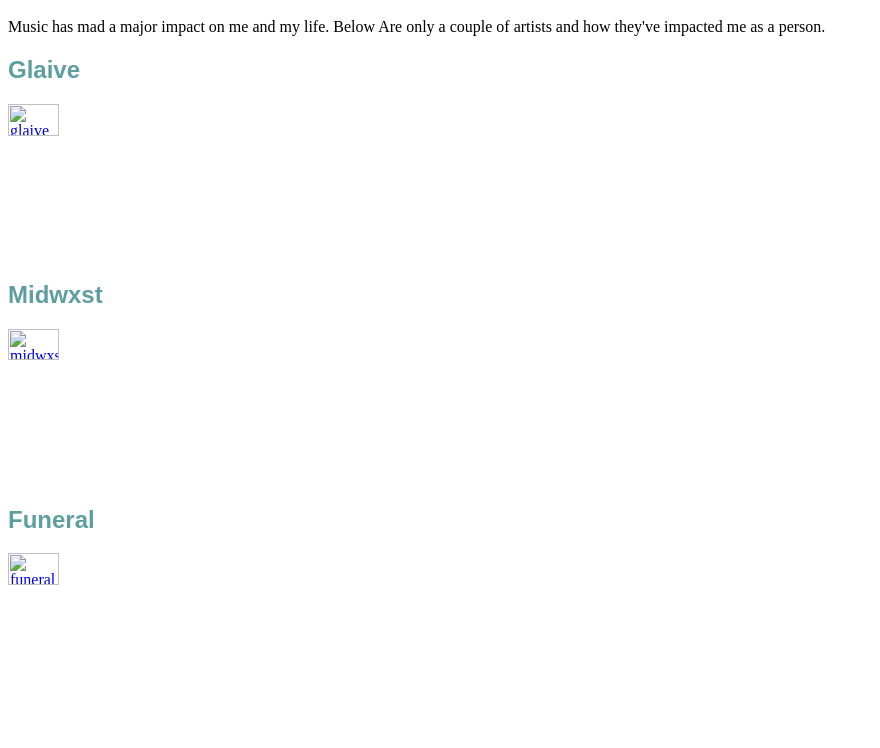
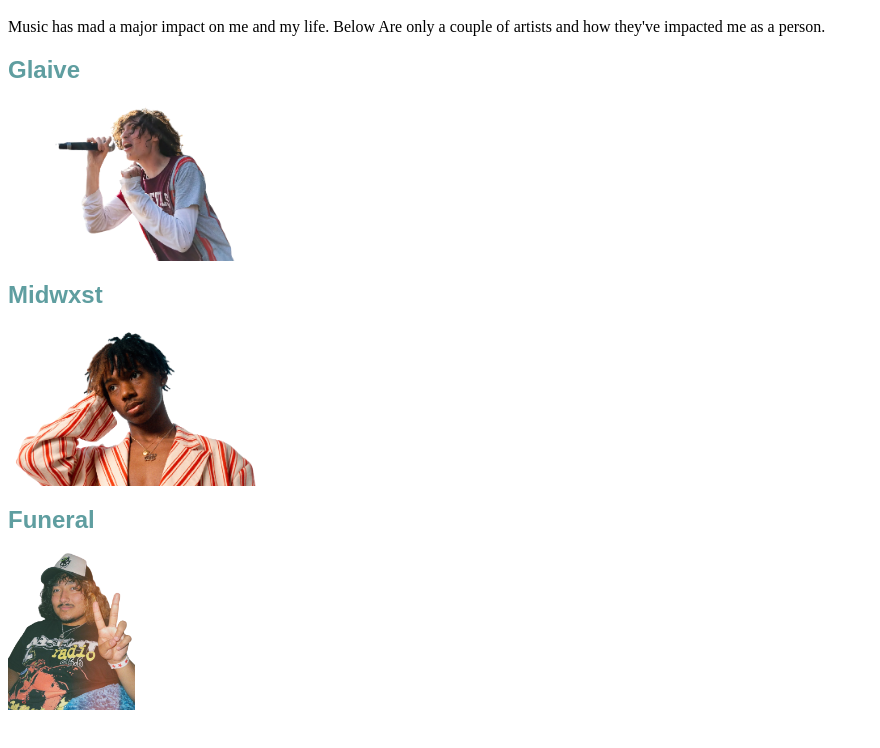
Before and after one commit to gonzasan001/elmusica, a plain HTML site: page index.html in a window 1280 px wide. Shown: the part 48-796 px from the top of the page, without its empty margins (0-880 px from the left). Drawn offline with Linux system fonts and the light colour scheme.

Commit message:
Update index.html

```diff
--- a/index.html
+++ b/index.html
@@ -7,13 +7,13 @@
  <p> Music has mad a major impact on me and my life. Below Are only a couple of artists and how they've impacted me as a person.
   <br>
   <h2>Glaive</h2>
-  <a href="glaive!.jpg"><img src="glaive!.jpg" alt="glaive" height="20%"></a>
+  <a href="glaive!.png"><img src="glaive!.png" alt="glaive" height="20%"></a>
   <br>
   <h2>Midwxst</h2>
-  <a href="midwxst!.jpg"><img src="midwxst!.jpg" alt="midwxst" height="20%"></a>
+  <a href="midwxst!.png"><img src="midwxst!.png" alt="midwxst" height="20%"></a>
   <br>
   <h2>Funeral</h2>
-  <a href="funeral!.jpg"><img src="funeral!.jpg" alt="funeral" height="20%"></a>
+  <a href="funeral!.png"><img src="funeral!.png" alt="funeral" height="20%"></a>
 
  </body>
 </html>
```
